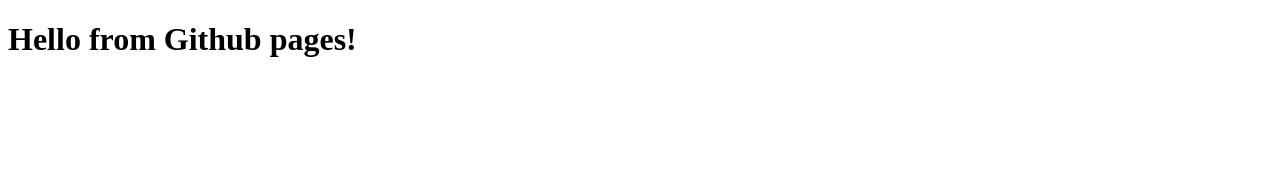
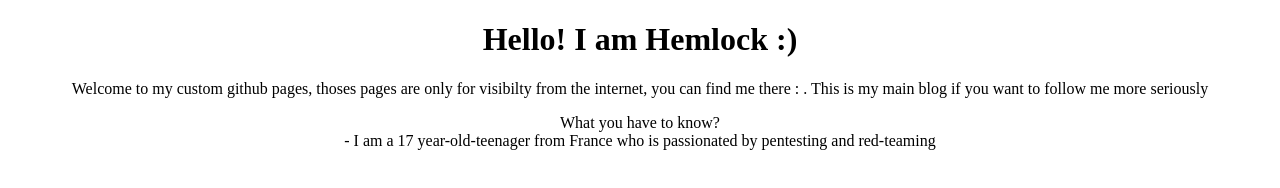
Before and after one commit to hemlockfr/hemlockfr.github.io, a plain HTML site: page index.html in a window 1280 px wide. Drawn offline with Linux system fonts and the light colour scheme.

Commit message:
Update index.html

```diff
--- a/index.html
+++ b/index.html
@@ -1,6 +1,9 @@
 <!DOCTYPE html>
 <html>
 <body>
-<h1>Hello from Github pages!</h1>
+<center>
+  <h1>Hello! I am Hemlock :)</h1>
+  <p>Welcome to my custom github pages, thoses pages are only for visibilty from the internet, you can find me there : <add link later>. This is my main blog if you want to follow me more seriously</p>
+    <p>What you have to know?<br> - I am a 17 year-old-teenager from France who is passionated by pentesting and red-teaming</p>
 </body>
 </html>
```
